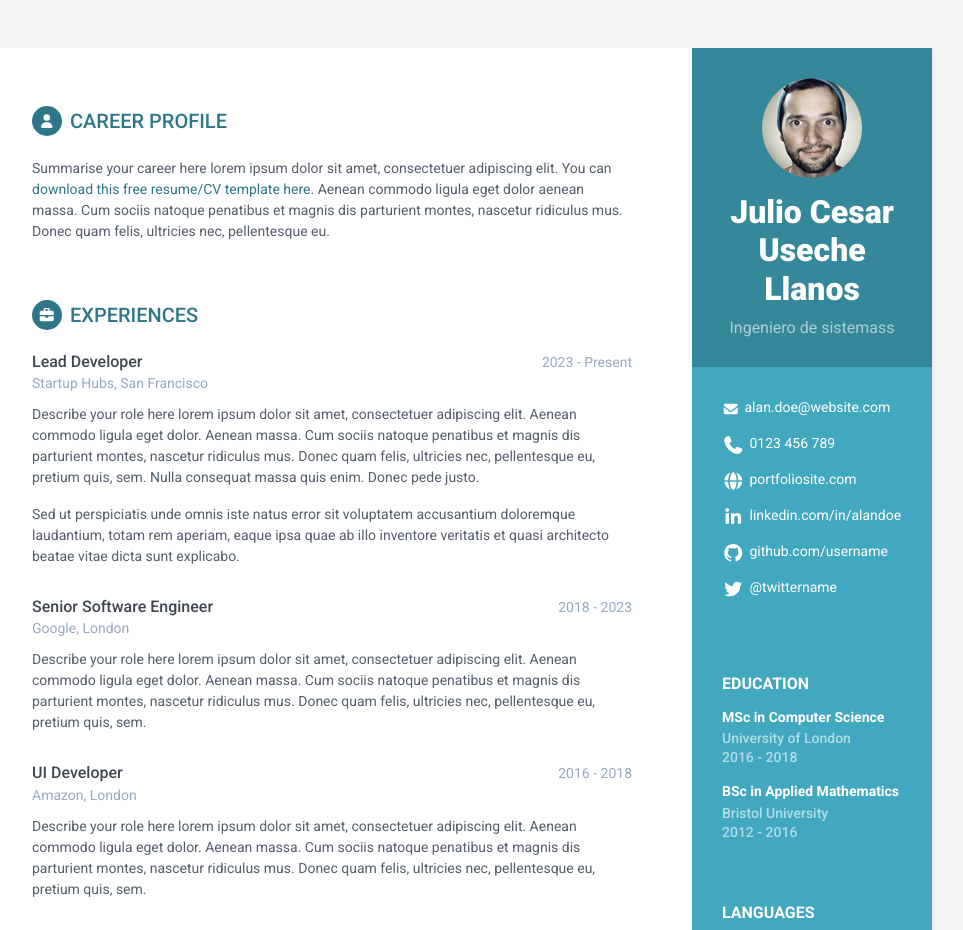
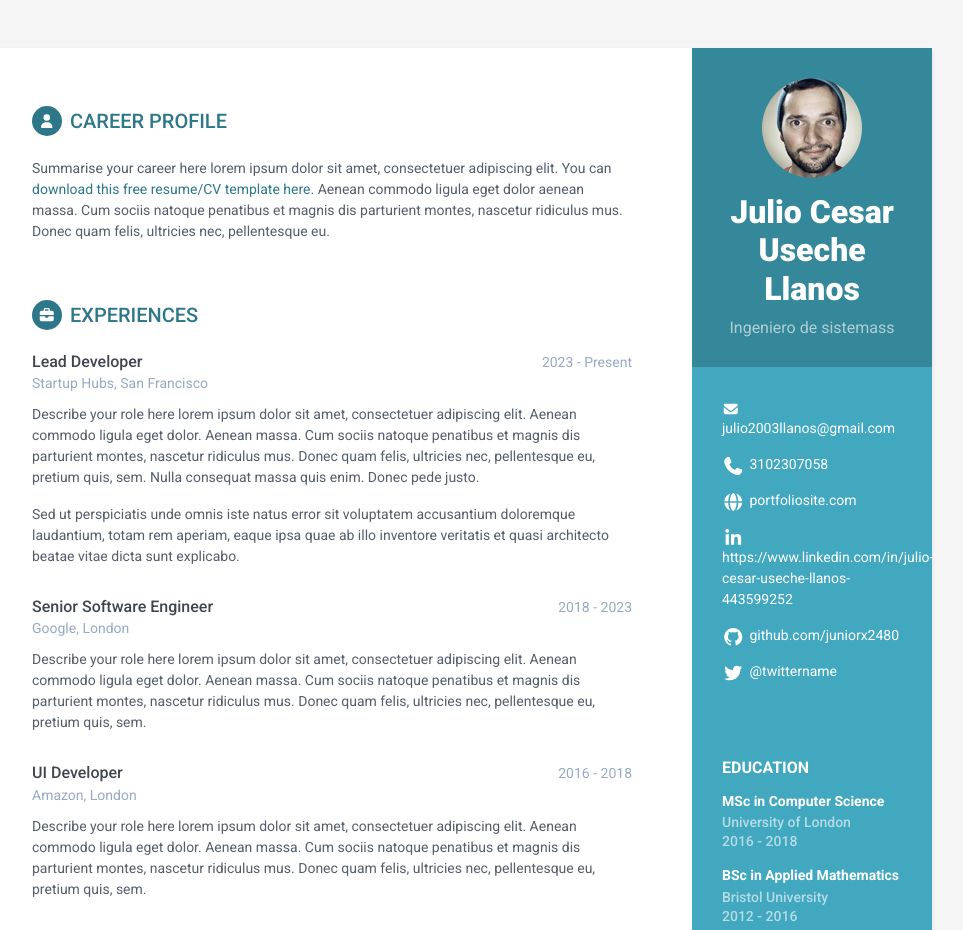
Before and after one commit to juniorx2480/useche-cv, a plain HTML site: page index.html in a window 1280 px wide. Shown: the top 930 px of the page, without its empty margins (188-1151 px from the left). Drawn offline with Linux system fonts and the light colour scheme.

Commit message:
feat: actualizar perfil profesional

```diff
--- a/index.html
+++ b/index.html
@@ -31,11 +31,11 @@
 
             <div class="contact-container container-block">
                 <ul class="list-unstyled contact-list">
-                    <li class="email"><i class="fa-solid fa-envelope"></i><a href="mailto: yourname@email.com">alan.doe@website.com</a></li>
-                    <li class="phone"><i class="fa-solid fa-phone"></i><a href="tel:0123 456 789">0123 456 789</a></li>
+                    <li class="email"><i class="fa-solid fa-envelope"></i><a href="mailto: julio2003llanos@gmail.com">julio2003llanos@gmail.com</a></li>
+                    <li class="phone"><i class="fa-solid fa-phone"></i><a href="tel:3102307058">3102307058</a></li>
                     <li class="website"><i class="fa-solid fa-globe"></i><a href="https://themes.3rdwavemedia.com/bootstrap-templates/resume/orbit-free-resume-cv-bootstrap-theme-for-developers/" target="_blank">portfoliosite.com</a></li>
-                    <li class="linkedin"><i class="fa-brands fa-linkedin-in"></i><a href="#" target="_blank">linkedin.com/in/alandoe</a></li>
-                    <li class="github"><i class="fa-brands fa-github"></i><a href="#" target="_blank">github.com/username</a></li>
+                    <li class="linkedin"><i class="fa-brands fa-linkedin-in"></i><a href="#" target="_blank">https://www.linkedin.com/in/julio-cesar-useche-llanos-443599252</a></li>
+                    <li class="github"><i class="fa-brands fa-github"></i><a href="#" target="_blank">github.com/juniorx2480</a></li>
                     <li class="twitter"><i class="fa-brands fa-twitter"></i><a href="https://twitter.com/3rdwave_themes" target="_blank">@twittername</a></li>
                 </ul>
             </div><!--//contact-container-->
```
